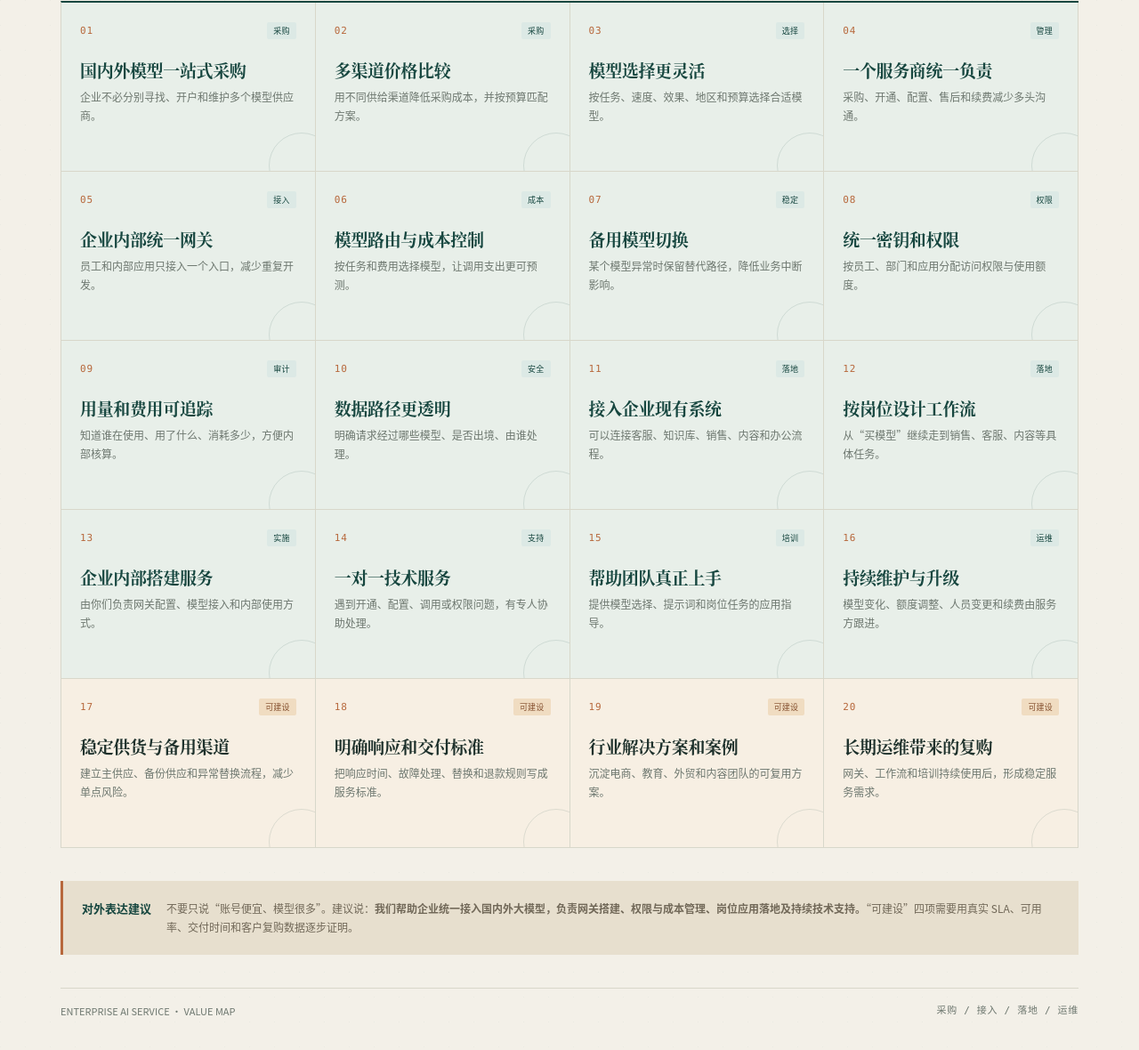
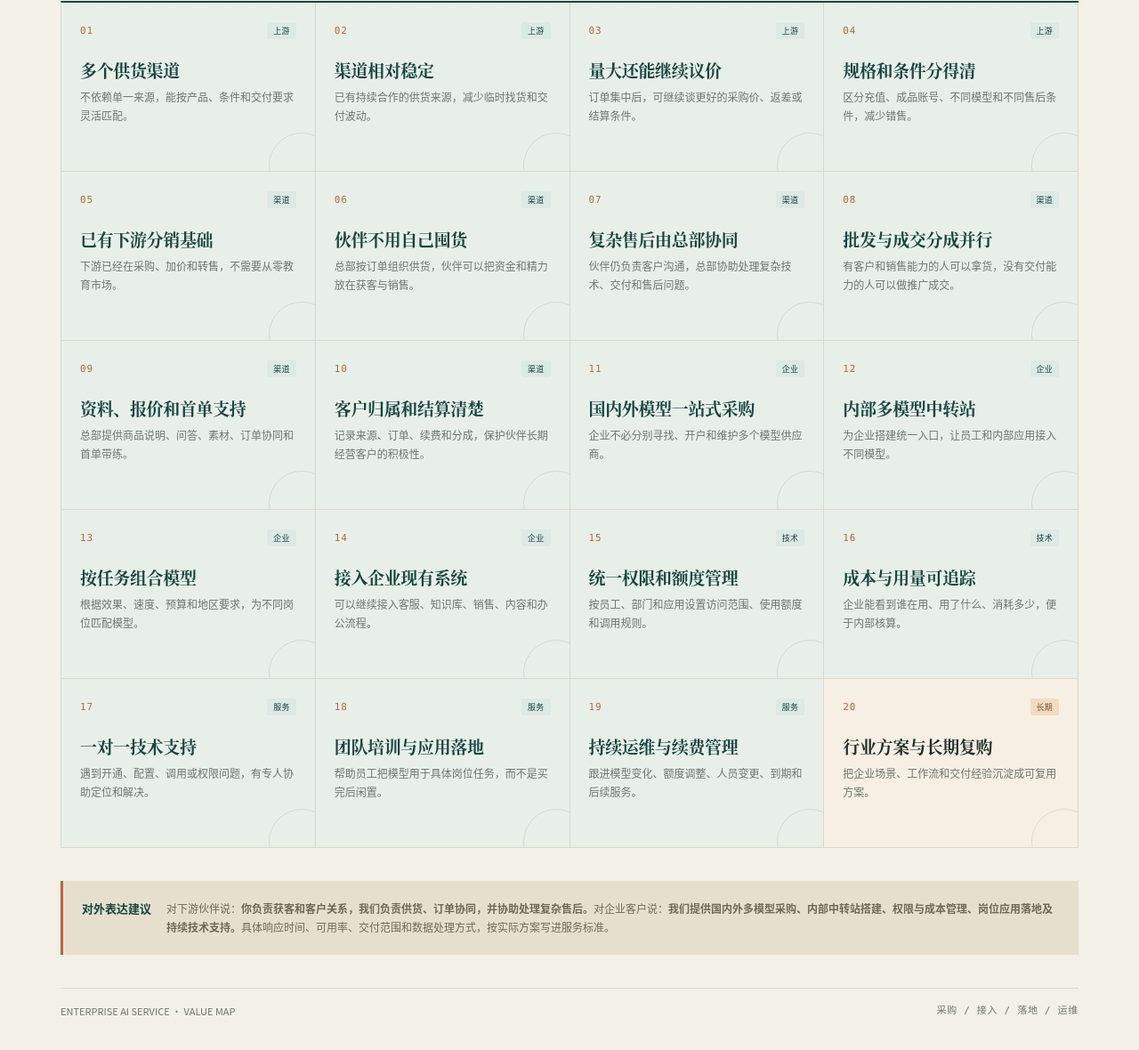
Before and after one commit to siuserxiaowei/gpt-subscription-research, a plain HTML site: page enterprise-advantages.html in a window 1280 px wide. Shown: the part 588-1768 px from the top of the page at 89% size. Drawn offline with Linux system fonts and the light colour scheme.

Commit message:
Refine enterprise and channel advantages

```diff
--- a/enterprise-advantages.html
+++ b/enterprise-advantages.html
@@ -78,48 +78,48 @@
       <div>
         <div class="kicker">Enterprise AI / value map · 2026</div>
         <h1>企业真正会买的<br><em>20 项优势。</em></h1>
-        <p class="lede">从“低价买账号”升级为“多模型接入与企业 AI 服务”。下面只保留能影响企业采购、上线和长期续费的价值。</p>
+        <p class="lede">从上游多渠道供给，到下游伙伴销售，再到企业内部多模型接入。下面只保留客户能感知、能影响采购和长期合作的价值。</p>
       </div>
       <div class="stamp"><strong>20</strong>核心优势<br>采购 · 接入 · 落地 · 运维</div>
     </header>
 
     <section class="thesis" aria-label="核心判断">
-      <div><b>一句话定位</b><span>国内外多模型统一接入，帮企业完成采购、部署、应用和持续维护。</span></div>
-      <div><b>客户买到的结果</b><span>少对接供应商、少处理技术问题、可控成本、真正用进工作流。</span></div>
-      <div><b>最强竞争组合</b><span>多渠道供给 + 内部网关搭建 + 一对一技术服务。</span></div>
+      <div><b>一句话定位</b><span>多渠道供给国内外模型，帮企业完成采购、内部接入、应用和持续维护。</span></div>
+      <div><b>企业买到的结果</b><span>少对接供应商、成本更可控、遇到问题有人处理，模型真正进入工作流。</span></div>
+      <div><b>最强竞争组合</b><span>稳定供货 + 复杂售后承接 + 内部中转站 + 一对一技术服务。</span></div>
     </section>
 
     <section aria-labelledby="advantage-title">
       <div class="section-label"><h2 id="advantage-title">20 条企业价值</h2><p>PRIORITIZED FOR B2B BUYERS</p></div>
       <div class="grid">
-        <article class="card core"><div class="num">01 <span class="tag">采购</span></div><h3>国内外模型一站式采购</h3><p>企业不必分别寻找、开户和维护多个模型供应商。</p></article>
-        <article class="card core"><div class="num">02 <span class="tag">采购</span></div><h3>多渠道价格比较</h3><p>用不同供给渠道降低采购成本，并按预算匹配方案。</p></article>
-        <article class="card core"><div class="num">03 <span class="tag">选择</span></div><h3>模型选择更灵活</h3><p>按任务、速度、效果、地区和预算选择合适模型。</p></article>
-        <article class="card core"><div class="num">04 <span class="tag">管理</span></div><h3>一个服务商统一负责</h3><p>采购、开通、配置、售后和续费减少多头沟通。</p></article>
+        <article class="card core"><div class="num">01 <span class="tag">上游</span></div><h3>多个供货渠道</h3><p>不依赖单一来源，能按产品、条件和交付要求灵活匹配。</p></article>
+        <article class="card core"><div class="num">02 <span class="tag">上游</span></div><h3>渠道相对稳定</h3><p>已有持续合作的供货来源，减少临时找货和交付波动。</p></article>
+        <article class="card core"><div class="num">03 <span class="tag">上游</span></div><h3>量大还能继续议价</h3><p>订单集中后，可继续谈更好的采购价、返差或结算条件。</p></article>
+        <article class="card core"><div class="num">04 <span class="tag">上游</span></div><h3>规格和条件分得清</h3><p>区分充值、成品账号、不同模型和不同售后条件，减少错售。</p></article>
 
-        <article class="card core"><div class="num">05 <span class="tag">接入</span></div><h3>企业内部统一网关</h3><p>员工和内部应用只接入一个入口，减少重复开发。</p></article>
-        <article class="card core"><div class="num">06 <span class="tag">成本</span></div><h3>模型路由与成本控制</h3><p>按任务和费用选择模型，让调用支出更可预测。</p></article>
-        <article class="card core"><div class="num">07 <span class="tag">稳定</span></div><h3>备用模型切换</h3><p>某个模型异常时保留替代路径，降低业务中断影响。</p></article>
-        <article class="card core"><div class="num">08 <span class="tag">权限</span></div><h3>统一密钥和权限</h3><p>按员工、部门和应用分配访问权限与使用额度。</p></article>
+        <article class="card core"><div class="num">05 <span class="tag">渠道</span></div><h3>已有下游分销基础</h3><p>下游已经在采购、加价和转售，不需要从零教育市场。</p></article>
+        <article class="card core"><div class="num">06 <span class="tag">渠道</span></div><h3>伙伴不用自己囤货</h3><p>总部按订单组织供货，伙伴可以把资金和精力放在获客与销售。</p></article>
+        <article class="card core"><div class="num">07 <span class="tag">渠道</span></div><h3>复杂售后由总部协同</h3><p>伙伴仍负责客户沟通，总部协助处理复杂技术、交付和售后问题。</p></article>
+        <article class="card core"><div class="num">08 <span class="tag">渠道</span></div><h3>批发与成交分成并行</h3><p>有客户和销售能力的人可以拿货，没有交付能力的人可以做推广成交。</p></article>
 
-        <article class="card core"><div class="num">09 <span class="tag">审计</span></div><h3>用量和费用可追踪</h3><p>知道谁在使用、用了什么、消耗多少，方便内部核算。</p></article>
-        <article class="card core"><div class="num">10 <span class="tag">安全</span></div><h3>数据路径更透明</h3><p>明确请求经过哪些模型、是否出境、由谁处理。</p></article>
-        <article class="card core"><div class="num">11 <span class="tag">落地</span></div><h3>接入企业现有系统</h3><p>可以连接客服、知识库、销售、内容和办公流程。</p></article>
-        <article class="card core"><div class="num">12 <span class="tag">落地</span></div><h3>按岗位设计工作流</h3><p>从“买模型”继续走到销售、客服、内容等具体任务。</p></article>
+        <article class="card core"><div class="num">09 <span class="tag">渠道</span></div><h3>资料、报价和首单支持</h3><p>总部提供商品说明、问答、素材、订单协同和首单带练。</p></article>
+        <article class="card core"><div class="num">10 <span class="tag">渠道</span></div><h3>客户归属和结算清楚</h3><p>记录来源、订单、续费和分成，保护伙伴长期经营客户的积极性。</p></article>
+        <article class="card core"><div class="num">11 <span class="tag">企业</span></div><h3>国内外模型一站式采购</h3><p>企业不必分别寻找、开户和维护多个模型供应商。</p></article>
+        <article class="card core"><div class="num">12 <span class="tag">企业</span></div><h3>内部多模型中转站</h3><p>为企业搭建统一入口，让员工和内部应用接入不同模型。</p></article>
 
-        <article class="card core"><div class="num">13 <span class="tag">实施</span></div><h3>企业内部搭建服务</h3><p>由你们负责网关配置、模型接入和内部使用方式。</p></article>
-        <article class="card core"><div class="num">14 <span class="tag">支持</span></div><h3>一对一技术服务</h3><p>遇到开通、配置、调用或权限问题，有专人协助处理。</p></article>
-        <article class="card core"><div class="num">15 <span class="tag">培训</span></div><h3>帮助团队真正上手</h3><p>提供模型选择、提示词和岗位任务的应用指导。</p></article>
-        <article class="card core"><div class="num">16 <span class="tag">运维</span></div><h3>持续维护与升级</h3><p>模型变化、额度调整、人员变更和续费由服务方跟进。</p></article>
+        <article class="card core"><div class="num">13 <span class="tag">企业</span></div><h3>按任务组合模型</h3><p>根据效果、速度、预算和地区要求，为不同岗位匹配模型。</p></article>
+        <article class="card core"><div class="num">14 <span class="tag">企业</span></div><h3>接入企业现有系统</h3><p>可以继续接入客服、知识库、销售、内容和办公流程。</p></article>
+        <article class="card core"><div class="num">15 <span class="tag">技术</span></div><h3>统一权限和额度管理</h3><p>按员工、部门和应用设置访问范围、使用额度和调用规则。</p></article>
+        <article class="card core"><div class="num">16 <span class="tag">技术</span></div><h3>成本与用量可追踪</h3><p>企业能看到谁在用、用了什么、消耗多少，便于内部核算。</p></article>
 
-        <article class="card build"><div class="num">17 <span class="tag">可建设</span></div><h3>稳定供货与备用渠道</h3><p>建立主供应、备份供应和异常替换流程，减少单点风险。</p></article>
-        <article class="card build"><div class="num">18 <span class="tag">可建设</span></div><h3>明确响应和交付标准</h3><p>把响应时间、故障处理、替换和退款规则写成服务标准。</p></article>
-        <article class="card build"><div class="num">19 <span class="tag">可建设</span></div><h3>行业解决方案和案例</h3><p>沉淀电商、教育、外贸和内容团队的可复用方案。</p></article>
-        <article class="card build"><div class="num">20 <span class="tag">可建设</span></div><h3>长期运维带来的复购</h3><p>网关、工作流和培训持续使用后，形成稳定服务需求。</p></article>
+        <article class="card core"><div class="num">17 <span class="tag">服务</span></div><h3>一对一技术支持</h3><p>遇到开通、配置、调用或权限问题，有专人协助定位和解决。</p></article>
+        <article class="card core"><div class="num">18 <span class="tag">服务</span></div><h3>团队培训与应用落地</h3><p>帮助员工把模型用于具体岗位任务，而不是买完后闲置。</p></article>
+        <article class="card core"><div class="num">19 <span class="tag">服务</span></div><h3>持续运维与续费管理</h3><p>跟进模型变化、额度调整、人员变更、到期和后续服务。</p></article>
+        <article class="card build"><div class="num">20 <span class="tag">长期</span></div><h3>行业方案与长期复购</h3><p>把企业场景、工作流和交付经验沉淀成可复用方案。</p></article>
       </div>
     </section>
 
-    <aside class="note"><b>对外表达建议</b><p>不要只说“账号便宜、模型很多”。建议说：<strong>我们帮助企业统一接入国内外大模型，负责网关搭建、权限与成本管理、岗位应用落地及持续技术支持。</strong>“可建设”四项需要用真实 SLA、可用率、交付时间和客户复购数据逐步证明。</p></aside>
+    <aside class="note"><b>对外表达建议</b><p>对下游伙伴说：<strong>你负责获客和客户关系，我们负责供货、订单协同，并协助处理复杂售后。</strong>对企业客户说：<strong>我们提供国内外多模型采购、内部中转站搭建、权限与成本管理、岗位应用落地及持续技术支持。</strong>具体响应时间、可用率、交付范围和数据处理方式，按实际方案写进服务标准。</p></aside>
     <footer><span>ENTERPRISE AI SERVICE · VALUE MAP</span><span>采购 / 接入 / 落地 / 运维</span></footer>
   </main>
 </body>
```
Also changed, not shown: exports/enterprise-advantages.png.
